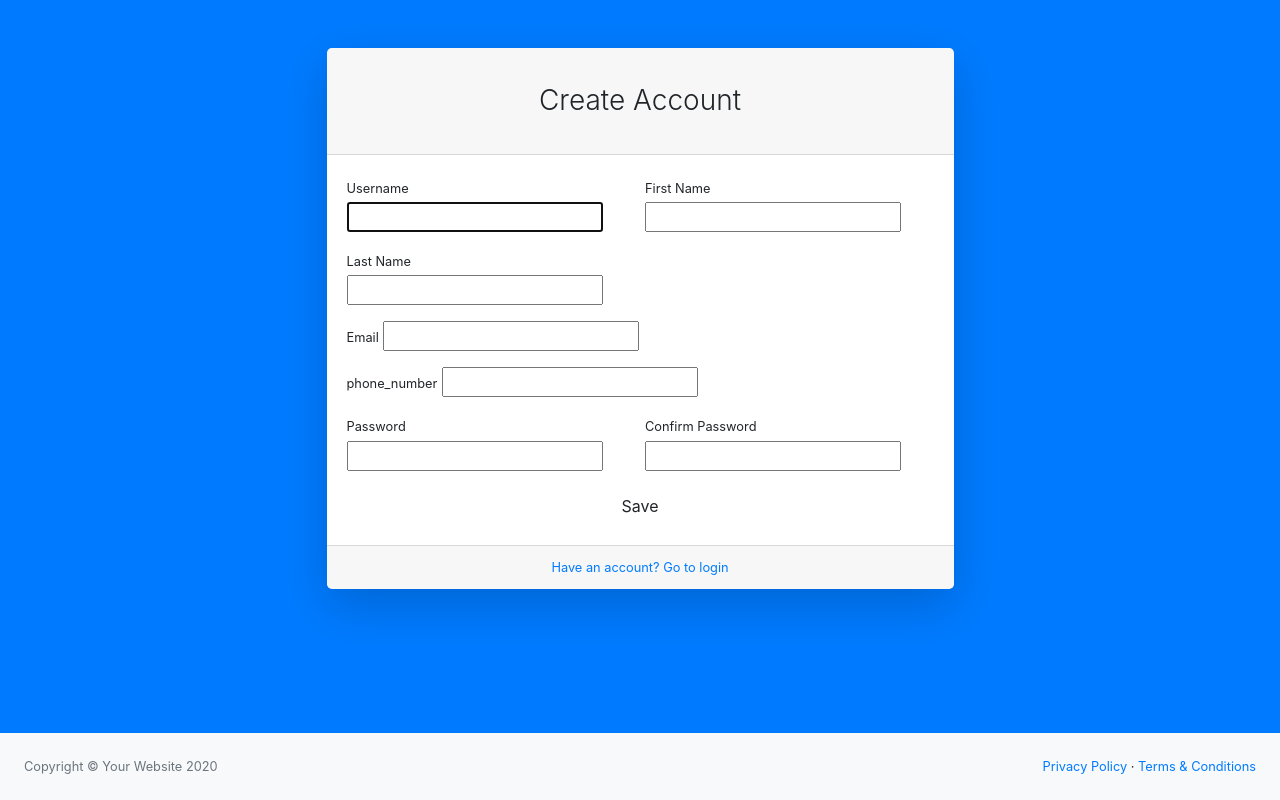
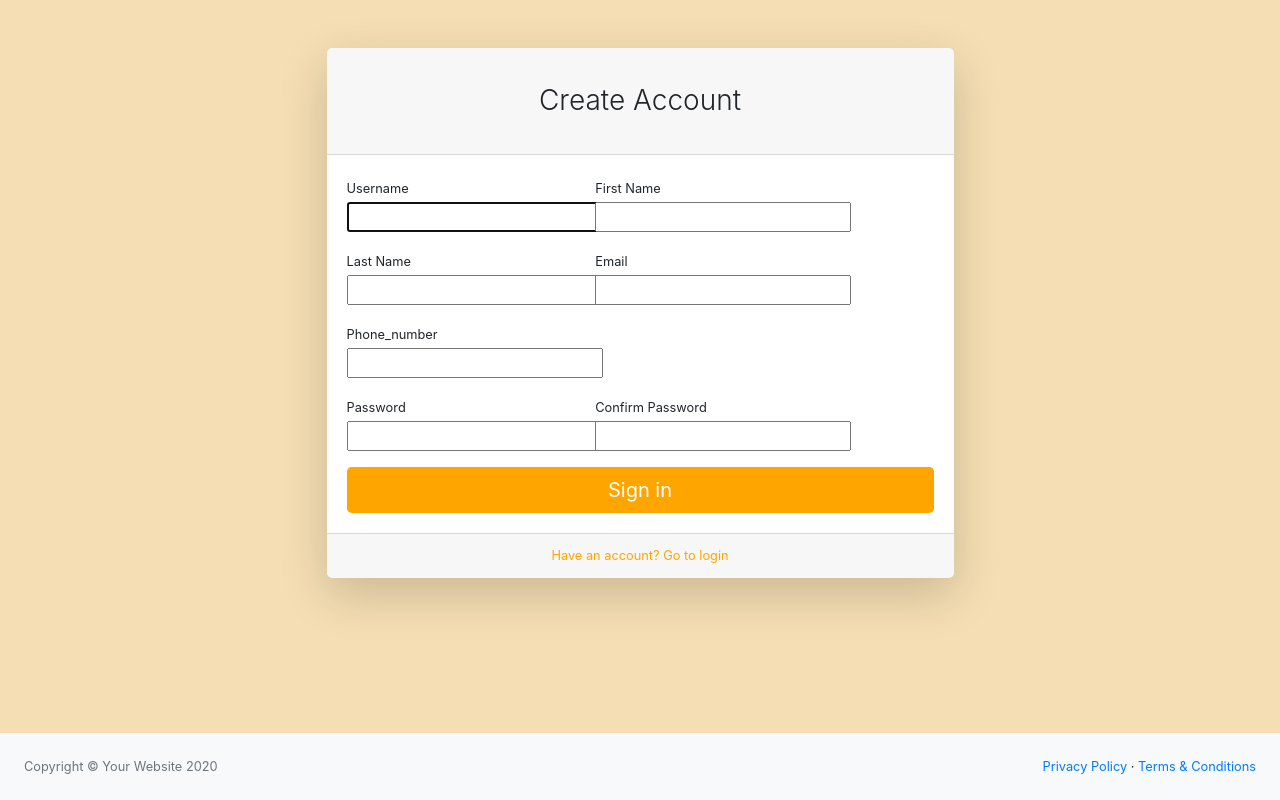
Before and after one commit to byusa123/My-personalChef, a Django app: page /signup/ in a window 1280 px wide. Run offline with Django 3.2, Linux system fonts and the light colour scheme; some libraries are stand-ins or nearby versions.

Commit message:
added login and signup design

```diff
--- a/personalChef/settings.py
+++ b/personalChef/settings.py
@@ -90,8 +90,8 @@ DATABASES = {
         'default': {
         'ENGINE': 'django.db.backends.postgresql',
         'NAME': 'personalchef',
-        'USER': 'charity',
-        'PASSWORD': '21193',
+        'USER': 'test',
+        'PASSWORD': 'test1234',
         'HOST': 'localhost',
         'PORT': '5432',
         }
--- a/templates/registration/signup.html
+++ b/templates/registration/signup.html
@@ -11,8 +11,33 @@
         <title>Personal Chef</title>
         <link href="{% static 'dist/css/styles.css' %}" rel="stylesheet" />
         <script src="https://cdnjs.cloudflare.com/ajax/libs/font-awesome/5.15.1/js/all.min.js" crossorigin="anonymous"></script>
+    <style>
+        .sm{
+           background-color: wheat;
+       }
+       .bt{
+           background-color: orange;
+           color: white;
+           border: white;
+       }
+       .bt:hover{
+           background-color: white;
+           color: orange;
+           border: orange;
+       }
+       .sm1{
+           color: orange;
+       }
+       .sm1:hover{
+           color: white;
+           background-color: orange;
+
+       }
+
+    </style>
     </head>
-    <body class="bg-primary">
+    <!-- bg-primary -->
+    <body class="sm">
         <div id="layoutAuthentication">
             <div id="layoutAuthentication_content">
                 <main>
@@ -26,53 +51,72 @@
                                             {% csrf_token %}
 
                                             <div class="form-row">
-                                                <div class="col-md-6">
+                                                <div class="col-md-5">
                                                     <div class="form-group">
                                                         <label class="small mb-1" for="inputFirstName">Username</label>
                                                         {{form.username}}
                                                     </div>
                                                 </div>
-                                                <div class="col-md-6">
+                                                <div class="col-md-5">
                                                     <div class="form-group">
                                                         <label class="small mb-1" for="inputFirstName">First Name</label>
                                                         {{form.first_name}}
                                                     </div>
                                                 </div>
-                                                <div class="col-md-6">
+                                                <div class="col-md-5">
                                                     <div class="form-group">
                                                         <label class="small mb-1" for="inputLastName">Last Name</label>
                                                     {{form.last_name}}
                                                     </div>
                                                 </div>
+
+                                                <div class="col-md-5">
+                                                    <div class="form-group">
+                                                        <label class="small mb-1" for="inputEmailAddress">Email</label>
+                                                        {{form.email}}
+                                                    </div>
+                                                </div>
+                                                <div class="col-md-5">
+                                                    <div class="form-group">
+                                                        <label class="small mb-1" for="phone_number">Phone_number</label>
+                                                    {{form.phone_number}}
+                                                    </div>
+                                                </div>
+
+
                                             </div>
-                                            <div class="form-group">
+
+
+
+                                            <!-- <div class="form-group">
                                                 <label class="small mb-1" for="inputEmailAddress">Email</label>
                                                 {{form.email}}
                                             </div>
                                             <div class="form-group">
                                                 <label class="small mb-1" for="phone_number">phone_number</label>
                                                 {{form.phone_number}}
-                                            </div>
+                                            </div> -->
                                             <div class="form-row">
-                                                <div class="col-md-6">
+                                                <div class="col-md-5">
                                                     <div class="form-group">
                                                         <label class="small mb-1" for="inputPassword">Password</label>
                                                        {{form.password1}}
                                                     </div>
                                                 </div>
-                                                <div class="col-md-6">
+                                                <div class="col-md-5">
                                                     <div class="form-group">
                                                         <label class="small mb-1" for="inputConfirmPassword">Confirm Password</label>
                                                        {{form.password2}}
                                                     </div>
                                                 </div>
                                             </div>
-                                            <div class="text-center"><button type="submit" class="btn btn-md btn-success-100 ">Save</button></div>
+                                            <div class="text-center"></div>
+                                            <button type="submit" class=" bt btn btn-primary btn-lg btn-block">Sign in</button>
                                             <!-- <div class="form-group mt-4 mb-0"><a class="btn btn-primary btn-block" href="{% url 'dashboard2' %}">Create Account</a></div> -->
                                         </form>
                                     </div>
                                     <div class="card-footer text-center">
-                                        <div class="small"><a href="{% url 'login' %}">Have an account? Go to login</a></div>
+                                        <div class="small"><a class="sm1" href="{% url 'login' %}">Have an account? Go to login</a></div>
                                     </div>
                                 </div>
                             </div>
```
Also changed, not shown: templates/registration/login.html (+31 -4 lines).
